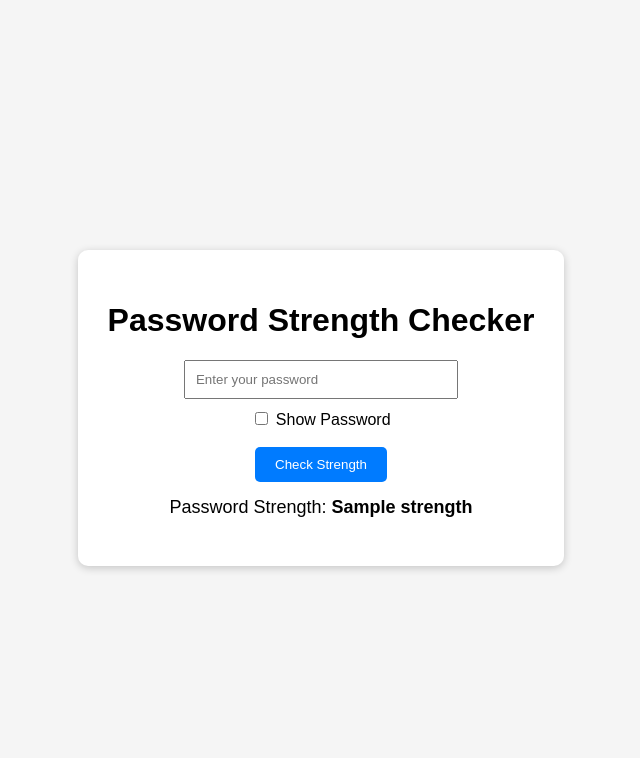
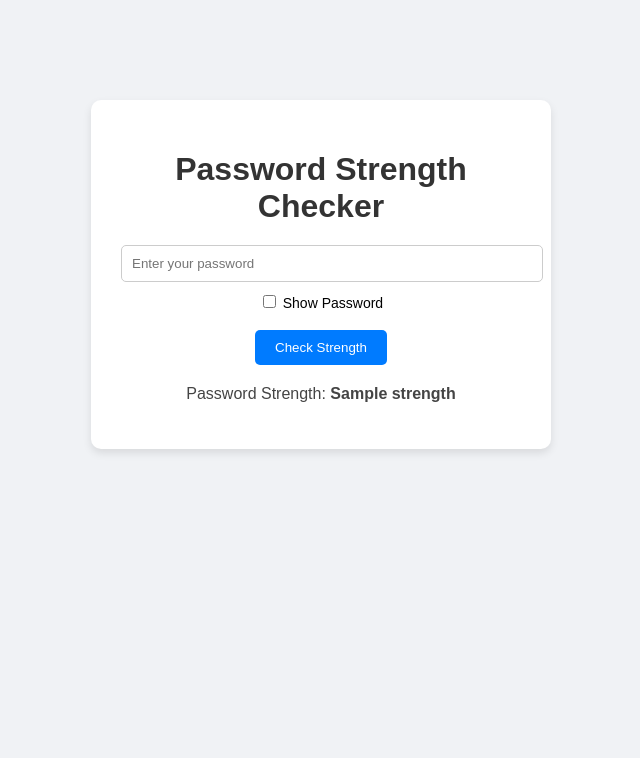
Before and after one commit to Saitejaswini-25/djangopasswordstrengthchecker, a Django app: template checker/templates/checker/index.html in a window 1280 px wide. Shown: the top 758 px of the page, without its empty margins (319-959 px from the left). After the commit the page ends 453 px from the top, so only its background shows below. Run offline with Django 4.2, Linux system fonts and the light colour scheme; the template is opened without the code that fills it: most values are stand-ins (such as "Sample title", 1, 10 or a date in 2020).

Commit message:
Update index.html

```diff
--- a/checker/templates/checker/index.html
+++ b/checker/templates/checker/index.html
@@ -3,8 +3,6 @@
 <head>
     <title>Password Strength Checker</title>
     {% load static %}
-    <link rel="stylesheet" href="{% static 'main.css' %}">
-
     <script>
         function togglePasswordVisibility() {
             const passwordInput = document.getElementsByName("password")[0];
@@ -12,20 +10,46 @@
         }
     </script>
 </head>
-<body>
-    <div class="container">
-        <h1>Password Strength Checker</h1>
+<body style="font-family: Arial, sans-serif; background-color: #f0f2f5; margin: 0; padding: 0;">
+
+    <div class="container" style="max-width: 400px; margin: 100px auto; background-color: white; padding: 30px; border-radius: 10px; box-shadow: 0 4px 8px rgba(0, 0, 0, 0.1); text-align: center;">
+        <h1 style="margin-bottom: 20px; color: #333;">Password Strength Checker</h1>
+
         <form method="POST">
             {% csrf_token %}
-            <input type="password" name="password" placeholder="Enter your password" required>
+            <input type="password" name="password" placeholder="Enter your password" required
+                   style="width: 100%; padding: 10px; margin-bottom: 10px; border: 1px solid #ccc; border-radius: 5px;">
             <br>
-            <input type="checkbox" onclick="togglePasswordVisibility()"> Show Password
+            <label style="font-size: 14px;">
+                <input type="checkbox" onclick="togglePasswordVisibility()"> Show Password
+            </label>
             <br><br>
-            <button type="submit">Check Strength</button>
+            <button type="submit"
+                    style="padding: 10px 20px; background-color: #007BFF; color: white; border: none; border-radius: 5px; cursor: pointer;">
+                Check Strength
+            </button>
         </form>
+
         {% if strength %}
-            <p class="result">Password Strength: <strong>{{ strength }}</strong></p>
+            {% if strength == "Weak" %}
+                <p class="result" style="margin-top: 20px; font-size: 16px; color: red;">
+                    Password Strength: <strong>{{ strength }}</strong>
+                </p>
+            {% elif strength == "Medium" %}
+                <p class="result" style="margin-top: 20px; font-size: 16px; color: orange;">
+                    Password Strength: <strong>{{ strength }}</strong>
+                </p>
+            {% elif strength == "Strong" %}
+                <p class="result" style="margin-top: 20px; font-size: 16px; color: green;">
+                    Password Strength: <strong>{{ strength }}</strong>
+                </p>
+            {% else %}
+                <p class="result" style="margin-top: 20px; font-size: 16px; color: #444;">
+                    Password Strength: <strong>{{ strength }}</strong>
+                </p>
+            {% endif %}
         {% endif %}
     </div>
+
 </body>
 </html>
```
